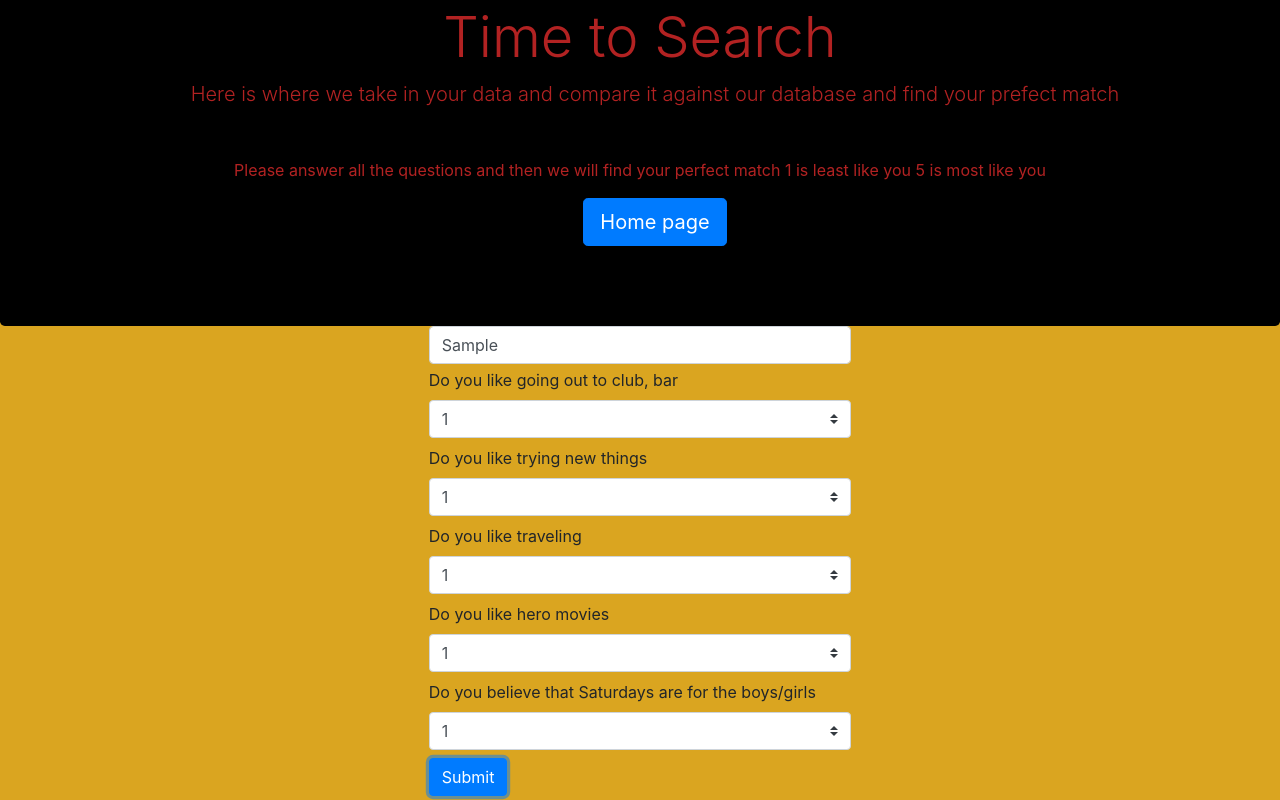
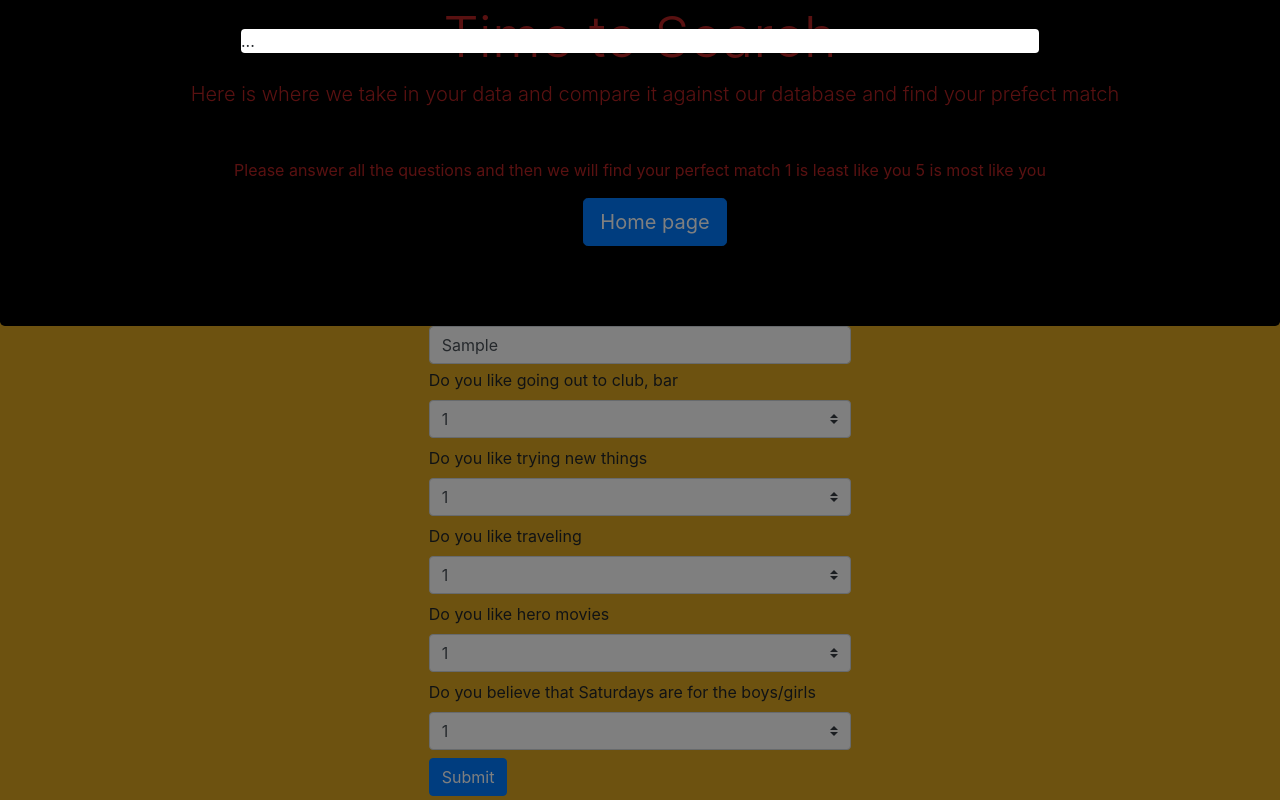
Before and after one commit to cmatchneer/dating-app, a website: page app/public/form.html in a window 1280 px wide. Both pictures are taken after typing "Sample" into the empty fields and a click on the button "Submit". Shown: the part 60-860 px from the top of the page. Drawn offline with nearby package versions, Linux system fonts and the light colour scheme; files that its build step writes are made by us from their sources; no server answers; files whose address does not match are found by name.

Commit message:
basic modal up no data added yet

```diff
--- a/app/public/form.html
+++ b/app/public/form.html
@@ -10,6 +10,8 @@
     <link rel="stylesheet" href="https://maxcdn.bootstrapcdn.com/bootstrap/4.0.0/css/bootstrap.min.css" integrity="sha384-Gn5384xqQ1aoWXA+058RXPxPg6fy4IWvTNh0E263XmFcJlSAwiGgFAW/dAiS6JXm" crossorigin="anonymous">
 
     <script src="https://code.jquery.com/jquery-3.4.1.js" integrity="sha256-WpOohJOqMqqyKL9FccASB9O0KwACQJpFTUBLTYOVvVU=" crossorigin="anonymous"></script>
+    <script src="https://cdnjs.cloudflare.com/ajax/libs/popper.js/1.12.9/umd/popper.min.js" integrity="sha384-ApNbgh9B+Y1QKtv3Rn7W3mgPxhU9K/ScQsAP7hUibX39j7fakFPskvXusvfa0b4Q" crossorigin="anonymous"></script>
+    <script src="https://maxcdn.bootstrapcdn.com/bootstrap/4.0.0/js/bootstrap.min.js" integrity="sha384-JZR6Spejh4U02d8jOt6vLEHfe/JQGiRRSQQxSfFWpi1MquVdAyjUar5+76PVCmYl" crossorigin="anonymous"></script>
     <script type="text/javascript" src="javascript.js"></script>
     <link rel="stylesheet" href="style.css">
 </head>
@@ -80,9 +82,15 @@
 
 
 
-        <button id="add" type="submit" class="btn btn-primary my-1">Submit</button>
+        <button id="add" type="submit" class="btn btn-primary my-1" data-toggle="modal" data-target="#match">Submit</button>
     </form>
-
+    <div id="match" class="modal fade bd-example-modal-lg" tabindex="-1" role="dialog" aria-labelledby="myLargeModalLabel" aria-hidden="true">
+        <div class="modal-dialog modal-lg">
+            <div class="modal-content">
+                ...
+            </div>
+        </div>
+    </div>
 </body>
 
 </html>
```
